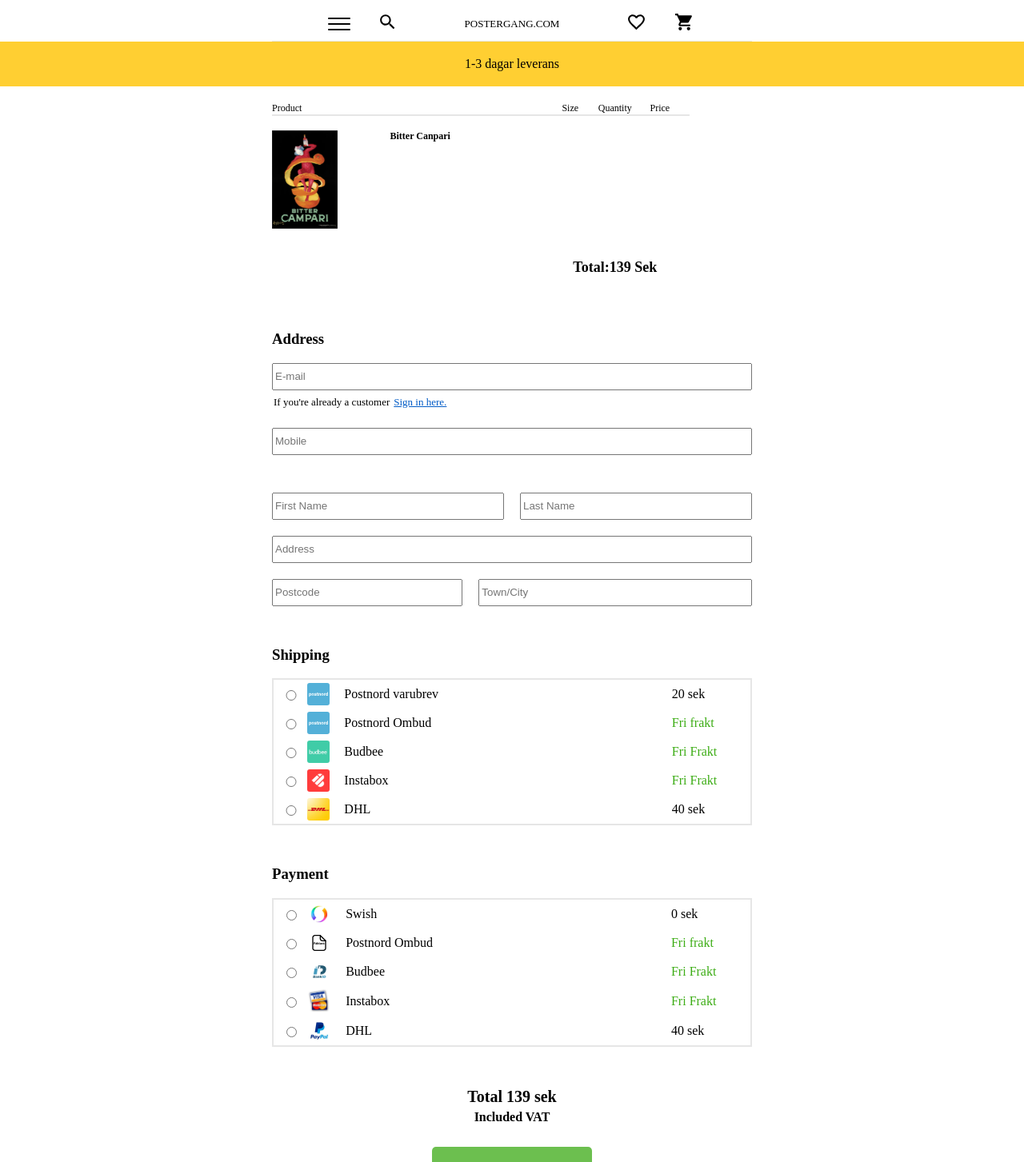
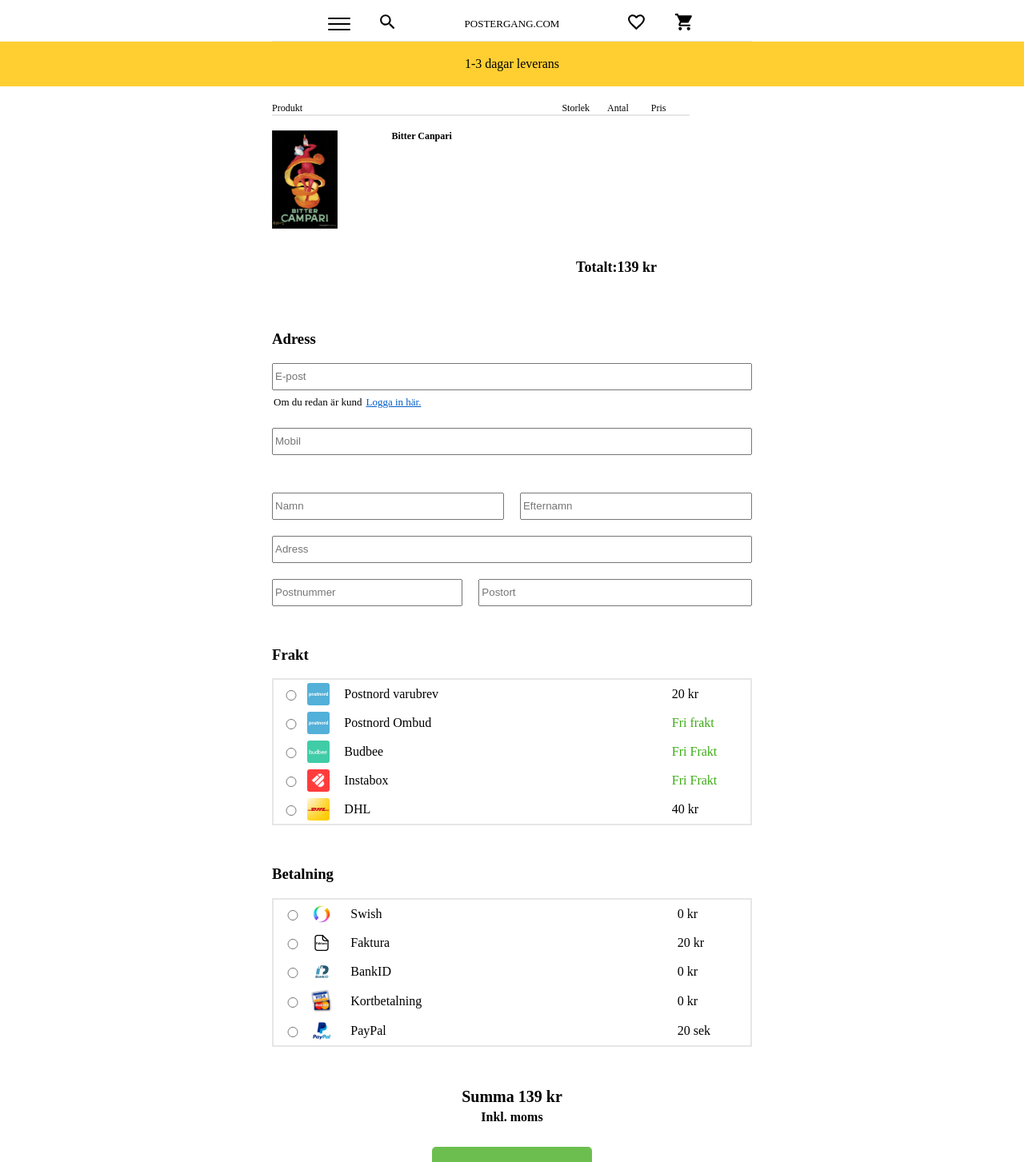
Before and after one commit to Unithraclya/Leverans-Paketering, a React (Vite) app: page /Cart in a window 1280 px wide. Shown: the top 1453 px of the page at 80% size. Built offline with nearby package versions, Linux system fonts and the light colour scheme; a web font is replaced by a local one.

Commit message:
Changed cart language
Fixed language and margin for Mozilla on the menu

```diff
--- a/src/components/CartAddressForm.jsx
+++ b/src/components/CartAddressForm.jsx
@@ -10,17 +10,17 @@
             className={CartStyle.FormGridEmail}
             name="email"
             label='Email'
-            placeholder='E-mail'
+            placeholder='E-post'
             type='email'
         />
         <div className={CartStyle.FormGridText}>
-        <span>If you're already a customer</span><Link to="/Login" className={CartStyle.Sign}>Sign in here.</Link>
+        <span>Om du redan är kund</span><Link to="/Login" className={CartStyle.Sign}>Logga in här.</Link>
         </div>
         <input
             className={CartStyle.FormGridMobile}
             name='mobile'
             label='Mobile'
-            placeholder='Mobile'
+            placeholder='Mobil'
             type='tel'
 
         />
@@ -28,21 +28,21 @@
             className={CartStyle.FormGridFirst}
             name='first name'
             label='First Name'
-            placeholder='First Name'
+            placeholder='Namn'
             type='text'
         />
         <input
             className={CartStyle.FormGridLast}
             name='last name'
             label='Last Name'
-            placeholder='Last Name'
+            placeholder='Efternamn'
             type='text'
         />
         <input
             className={CartStyle.FormGridAddress}
             name='address'
             label='Address'
-            placeholder='Address'
+            placeholder='Adress'
             type='text'
         />
 
@@ -50,7 +50,7 @@
             className={CartStyle.FormGridAddressPCode}
             name='postcode'
             label='Postcode'
-            placeholder='Postcode'
+            placeholder='Postnummer'
             type='text'
         />
 
@@ -58,7 +58,7 @@
             className={CartStyle.FormGridAddressCity}
             name='city'
             label='City'
-            placeholder='Town/City'
+            placeholder='Postort'
             type='text'
         />
         </div>
--- a/src/components/CartPaymentForm.jsx
+++ b/src/components/CartPaymentForm.jsx
@@ -21,8 +21,8 @@
 
           />
          <img src={Swish} alt = 'Swish'/>
-         <label className={CartStyle.ShippingInfo} htmlFor="PostNordV"><span>Swish</span></label>
-         <span className={CartStyle.ShippingPay}>0 sek</span>
+         <label className={CartStyle.ShippingInfo} htmlFor="Swish"><span>Swish</span></label>
+         <span className={CartStyle.ShippingPay}>0 kr</span>
 
          </div>
          <div className={CartStyle.ContentsPostNO}>
@@ -30,37 +30,37 @@
          <input
              name='Payment'
              type='radio'
-             value='PostNordO'
+             value='Faktura'
 
           />
 
-         <img src={Faktura} alt = 'Postnord Ombud'/>
-         <label className={CartStyle.ShippingInfo} htmlFor="PostNordO"><span>Postnord Ombud</span></label>
-         <span className={CartStyle.ShippingFree}>Fri frakt</span>
+         <img src={Faktura} alt = 'Faktura'/>
+         <label className={CartStyle.ShippingInfo} htmlFor="Faktura"><span>Faktura</span></label>
+         <span className={CartStyle.ShippingPay}>20 kr</span>
           </div>
 
           <div className={CartStyle.ContentsBud}>
          <input
              name='Payment'
              type='radio'
-             value='Budbee'
+             value='BankID'
 
           />
-         <img src={BankID} alt = 'Budbee Shipping'/>
-         <label className={CartStyle.ShippingInfo} htmlFor="Budbee"><span>Budbee</span></label>
-         <span className={CartStyle.ShippingFree}>Fri Frakt</span>
+         <img src={BankID} alt = 'BankID'/>
+         <label className={CartStyle.ShippingInfo} htmlFor="BankID"><span>BankID</span></label>
+         <span className={CartStyle.ShippingPay}>0 kr</span>
           </div>
 
           <div className={CartStyle.ContentsInsta}>
          <input
-             name='Payment'
+             name='Kort'
              type='radio'
-             value='Instabox'
+             value='Kort'
 
           />
-         <img src={Card} alt = 'Instabox Shipping'/>
-         <label className={CartStyle.ShippingInfo} htmlFor="Instabox"><span>Instabox</span></label>
-         <span className={CartStyle.ShippingFree}>Fri Frakt</span>
+         <img src={Card} alt = 'Kort betalning'/>
+         <label className={CartStyle.ShippingInfo} htmlFor="Kort"><span>Kortbetalning</span></label>
+         <span className={CartStyle.ShippingPay}>0 kr</span>
 
           </div>
 
@@ -68,12 +68,12 @@
          <input
              name='Payment'
              type='radio'
-             value='DHL'
+             value='PayPal'
 
           />
-         <img src={PayPal} alt = 'DHL Shipping'/>
-         <label className={CartStyle.ShippingInfo} htmlFor="DHL"><span>DHL</span></label>
-         <span className={CartStyle.ShippingPay}>40 sek</span>
+         <img src={PayPal} alt = 'PayPal'/>
+         <label className={CartStyle.ShippingInfo} htmlFor="PayPal"><span>PayPal</span></label>
+         <span className={CartStyle.ShippingPay}>20 sek</span>
 
           </div>
           </div>
--- a/src/components/CartProductForm.jsx
+++ b/src/components/CartProductForm.jsx
@@ -6,14 +6,14 @@
 export default function CartProductForm() {
     return (
         <div className ={CartStyle.ProductGrid}>
-        <span>Product</span><span className={CartStyle.Size}>Size</span>
-        <span>Quantity</span><span>Price</span>
+        <span>Produkt</span><span className={CartStyle.Size}>Storlek</span>
+        <span>Antal</span><span>Pris</span>
         <hr className={CartStyle.HeaderLine}/>
 
         <img src={PreviewPic} className={CartStyle.Previewimg} alt = 'preview'/>
         <h2 className={CartStyle.ProductTitle}>Bitter Canpari</h2>
 
-        <h3 className={CartStyle.ProductPayment}>Total:139 Sek</h3>
+        <h3 className={CartStyle.ProductPayment}>Totalt:139 kr</h3>
    </div>
     )
 }
--- a/src/components/CartShippingForm.jsx
+++ b/src/components/CartShippingForm.jsx
@@ -21,7 +21,7 @@
          />
         <img src={PostNord} alt = 'PostNord'/>
         <label className={CartStyle.ShippingInfo} htmlFor="PostNordV"><span>Postnord varubrev</span></label>
-        <span className={CartStyle.ShippingPay}>20 sek</span>
+        <span className={CartStyle.ShippingPay}>20 kr</span>
 
         </div>
         <div className={CartStyle.ContentsPostNO}>
@@ -72,7 +72,7 @@
          />
         <img src={DHL} alt = 'DHL Shipping'/>
         <label className={CartStyle.ShippingInfo} htmlFor="DHL"><span>DHL</span></label>
-        <span className={CartStyle.ShippingPay}>40 sek</span>
+        <span className={CartStyle.ShippingPay}>40 kr</span>
 
          </div>
          </div>
--- a/src/components/Nav.jsx
+++ b/src/components/Nav.jsx
@@ -51,9 +51,9 @@
 
      <ul
         className={NavStyle.Links} >
-        <Link to="/" className={NavStyle.Link}>Home</Link>
-        <Link to="/CreateAccount"className={NavStyle.Link}>Create Account</Link>
-        <Link to="/Login" className={NavStyle.Link}>Sign in</Link>
+        <Link to="/" className={NavStyle.Link}>Hem</Link>
+        <Link to="/CreateAccount"className={NavStyle.Link}>Skapa Konto</Link>
+        <Link to="/Login" className={NavStyle.Link}>Logga in</Link>
      </ul>
    </div>
 
--- a/src/css/Nav.module.css
+++ b/src/css/Nav.module.css
@@ -29,6 +29,7 @@
   position: fixed;
   top: 0%;
   bottom: 0%;
+  left: 0%;
   background: #fffffffa;
   margin: auto;
   width: 100%;
--- a/src/pages/Cart.jsx
+++ b/src/pages/Cart.jsx
@@ -22,27 +22,26 @@
         <CartProduct/>
 
         {/*Address */}
-        <h3 className={CartStyle.Title}>Address</h3>
+        <h3 className={CartStyle.Title}>Adress</h3>
         <CartAddress/>
 
         {/*Shipping */}
-        <h3 className={CartStyle.Title}>Shipping</h3>
+        <h3 className={CartStyle.Title}>Frakt</h3>
         <CartShipping/>
 
         {/*Payment */}
-        <h3 className={CartStyle.Title}>Payment</h3>
+        <h3 className={CartStyle.Title}>Betalning</h3>
         <CartPayment/>
 
          {/*Total */}
 
         <div className={CartStyle.Total}>
-            <p className={CartStyle.TotalSum}>Total 139 sek</p>
-            <p>Included VAT</p>
+            <p className={CartStyle.TotalSum}>Summa 139 kr</p>
+            <p>Inkl. moms</p>
 
-            <button className={CartStyle.Totalbutton}>Complete purchase</button>
+            <button className={CartStyle.Totalbutton}>Slutför köp</button>
         </div>
 
-        <p>Footer component</p>
  </div>
     )
 }
```
